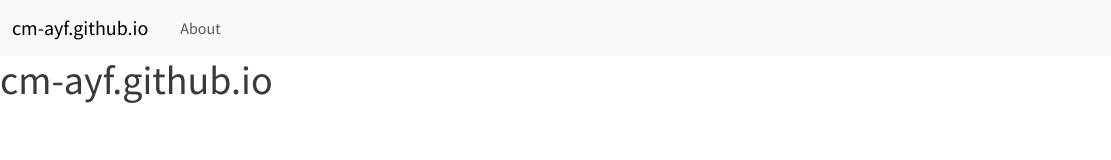
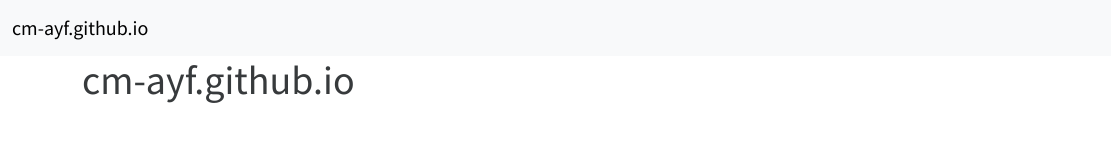
Before and after one commit to cm-ayf/cm-ayf.github.io, an Astro site: page / in a window 1280 px wide. Shown: the full height of the page, 0-1111 px from the left. Built offline with nearby package versions, Linux system fonts and the light colour scheme; Astro itself is replaced by a stand-in of ours.

Commit message:
simplify layout

```diff
--- a/src/components/NavBar.astro
+++ b/src/components/NavBar.astro
@@ -2,7 +2,7 @@
 import Icon from "./Icon.astro";
 export interface Props {
   brand: BaseNavItem;
-  items: NavItem[];
+  items?: NavItem[];
 }
 
 export interface BaseNavItem {
@@ -27,10 +27,11 @@
 <nav class="navbar navbar-expand-lg bg-light" data-bs-theme="light">
   <div class="container-fluid">
     <a class="navbar-brand" href={brand.href}>{brand.title}</a>
+    {
+      items && (
         <div class="collapse navbar-collapse">
           <ul class="navbar-nav me-auto">
-        {
-          items.map((item) =>
+            {items.map((item) =>
               "items" in item ? (
                 <li class="nav-item">
                   <button
@@ -64,10 +65,11 @@
                   </a>
                 </li>
               ),
+            )}
+          </ul>
+        </div>
       )
     }
-      </ul>
-    </div>
     <ul class="navbar-nav">
       <li class="nav-item">
         <Icon href="https://github.com/cm-ayf" icon="github" />
--- a/src/layouts/Layout.astro
+++ b/src/layouts/Layout.astro
@@ -1,18 +1,12 @@
 ---
 import "bootswatch/dist/cosmo/bootstrap.min.css";
-import NavBar, { NavItem } from "@components/NavBar.astro";
+import NavBar from "@components/NavBar.astro";
 
 interface Props {
   title: string;
 }
 
 const { title } = Astro.props;
-const items: NavItem[] = [
-  {
-    title: "About",
-    href: "/about/",
-  },
-];
 ---
 
 <html lang="en">
@@ -25,9 +19,9 @@
   </head>
   <body>
     <header>
-      <NavBar brand={{ title, href: "/" }} items={items} />
+      <NavBar brand={{ title, href: "/" }} />
     </header>
-    <main>
+    <main class="container-sm">
       <h1>{title}</h1>
       <slot />
     </main>
```
Lines whose indentation alone changed are shown as unchanged.
